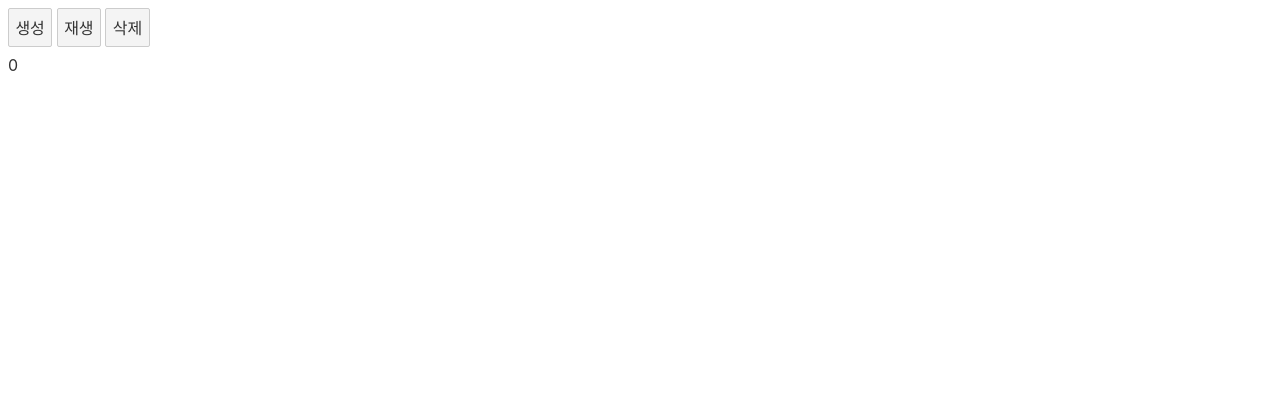
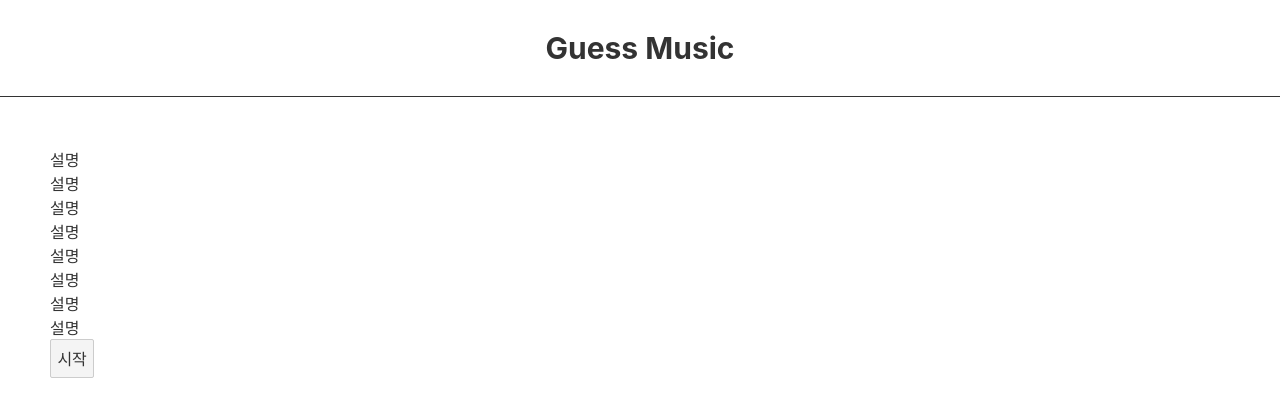
Before and after one commit to k0102575/guess-music-k, a Svelte app: page / in a window 1280 px wide. Shown: the top 416 px of the page. Built offline with nearby package versions, Linux system fonts and the light colour scheme.

Commit message:
components 1st

```diff
--- a/public/global.css
+++ b/public/global.css
@@ -1,4 +1,5 @@
-html, body {
+html,
+body {
   position: relative;
   width: 100%;
   height: 100%;
@@ -7,13 +8,15 @@ html, body {
 body {
   color: #333;
   margin: 0;
-	padding: 8px;
+  padding: 0px;
   box-sizing: border-box;
-	font-family: -apple-system, BlinkMacSystemFont, "Segoe UI", Roboto, Oxygen-Sans, Ubuntu, Cantarell, "Helvetica Neue", sans-serif;
+  font-family: -apple-system, BlinkMacSystemFont, "Segoe UI", Roboto,
+    Oxygen-Sans, Ubuntu, Cantarell, "Helvetica Neue", sans-serif;
+  height: 100%;
 }
 
 a {
-	color: rgb(0,100,200);
+  color: rgb(0, 100, 200);
   text-decoration: none;
 }
 
@@ -22,14 +25,17 @@ a:hover {
 }
 
 a:visited {
-	color: rgb(0,80,160);
+  color: rgb(0, 80, 160);
 }
 
 label {
   display: block;
 }
 
-input, button, select, textarea {
+input,
+button,
+select,
+textarea {
   font-family: inherit;
   font-size: inherit;
   padding: 0.4em;
@@ -64,3 +70,12 @@ button:not(:disabled):active {
 button:focus {
   border-color: #666;
 }
+
+* {
+  box-sizing: border-box;
+}
+
+body,
+.container {
+  height: 100%;
+}
--- a/src/App.svelte
+++ b/src/App.svelte
@@ -1,9 +1,7 @@
 <script>
   import { onMount, onDestroy, beforeUpdate, afterUpdate, tick } from "svelte";
-
-  import Youtube from "./Youtube.svelte";
-  import Loading from "./Loading.svelte";
-  import { store } from "./stores.js";
+  import { store } from "./module/stores.js";
+  import { IntroPage, Youtube, Loading, Header } from "./components/index.js";
 
   let player;
   let idx;
@@ -26,30 +24,21 @@
   });
 </script>
 
-<button
-  on:click={() => {
-    player.createPlayer();
-  }}>
-  생성
-</button>
-<button
-  on:click={() => {
-    player.playVideo();
-  }}>
-  재생
-</button>
-<button
-  on:click={() => {
-    player.destroyPlayer();
-  }}>
-  삭제
-</button>
+<style>
+  .container {
+    height: 100%;
+  }
+</style>
 
-<div>{$store.index}</div>
-<div>{$store.answer}</div>
+<div class="container">
 
-{#if isLoading}
-  <Loading />
-{:else}
-  <Youtube bind:this={player} />
-{/if}
+  <Header />
+  <IntroPage />
+
+  {#if isLoading}
+    <Loading />
+  {:else}
+    <Youtube bind:this={player} />
+  {/if}
+
+</div>
--- /dev/null
+++ b/src/components/Header.svelte
@@ -0,0 +1,19 @@
+<script>
+
+</script>
+
+<style>
+  .header {
+    padding: 30px;
+    font-size: 30px;
+    font-weight: bold;
+    display: flex;
+    justify-content: center;
+    align-items: center;
+    border-bottom: 1px solid #333333;
+  }
+</style>
+
+<div class="header">
+  <span>Guess Music</span>
+</div>
--- /dev/null
+++ b/src/components/Intro/Button.svelte
@@ -0,0 +1 @@
+<button>시작</button>
--- /dev/null
+++ b/src/components/Intro/Description.svelte
@@ -0,0 +1,17 @@
+<div class="desciption">
+  설명
+  <br />
+  설명
+  <br />
+  설명
+  <br />
+  설명
+  <br />
+  설명
+  <br />
+  설명
+  <br />
+  설명
+  <br />
+  설명
+</div>
--- /dev/null
+++ b/src/components/Intro/Page.svelte
@@ -0,0 +1,15 @@
+<script>
+  import Description from "./Description.svelte";
+  import Button from "./Button.svelte";
+</script>
+
+<style>
+  .Intro-box {
+    padding: 50px;
+  }
+</style>
+
+<div class="Intro-box">
+  <Description />
+  <Button />
+</div>
--- a/src/Youtube.svelte
+++ b/src/components/Youtube.svelte
@@ -1,6 +1,6 @@
 <script>
   import { createEventDispatcher, onMount } from "svelte";
-  import { store } from "./stores.js";
+  import { store } from "../module/stores.js";
   let player;
   let divId = "player_" + parseInt(Math.random() * 100000).toString();
   const dispatch = createEventDispatcher();
--- /dev/null
+++ b/src/components/index.js
@@ -0,0 +1,5 @@
+export { default as IntroPage } from "./Intro/Page.svelte";
+
+export { default as Youtube } from "./Youtube.svelte";
+export { default as Loading } from "./Loading.svelte";
+export { default as Header } from "./Header.svelte";
--- a/src/main.js
+++ b/src/main.js
@@ -2,9 +2,6 @@ import App from "./App.svelte";
 
 const app = new App({
   target: document.body,
-  props: {
-    name: "world",
-  },
 });
 
 export default app;
```
Also changed, not shown: src/App.css (added), src/components/Loading.svelte (renamed from src/Loading.svelte), src/module/stores.js (renamed from src/stores.js). Lines whose indentation alone changed are shown as unchanged.
